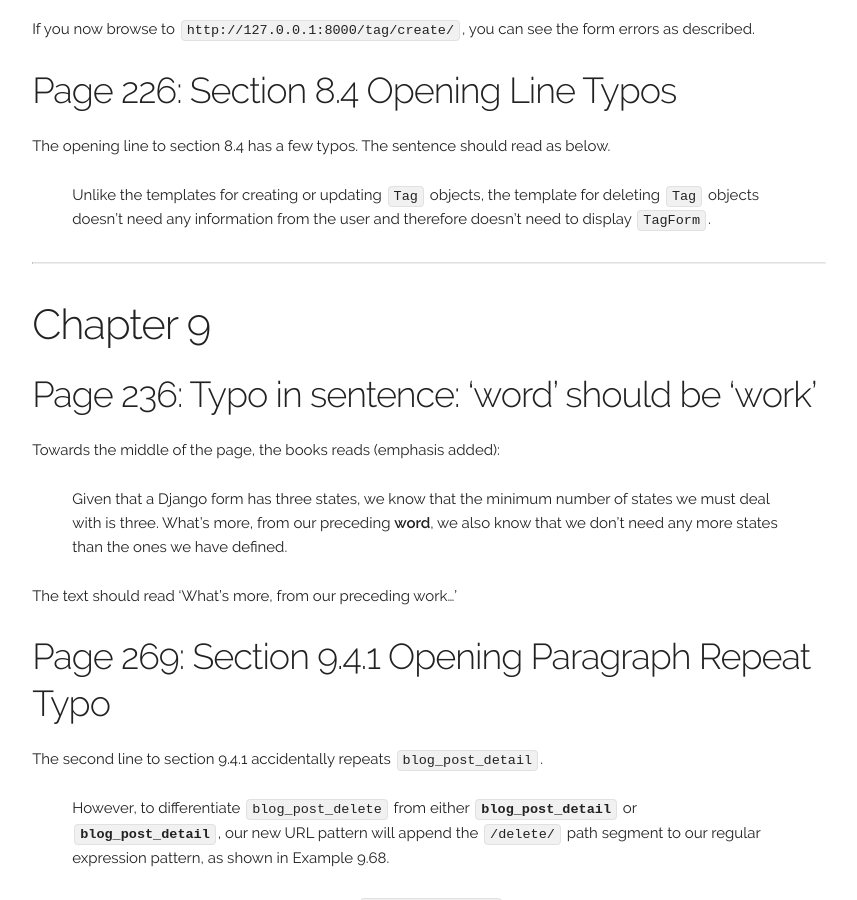
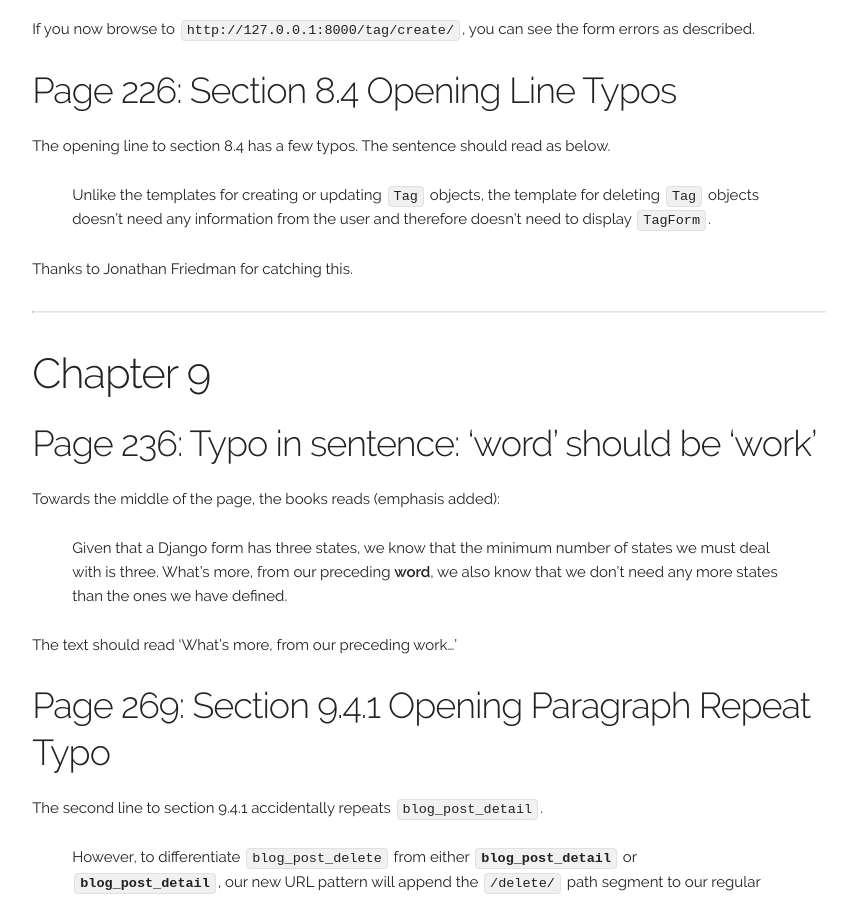
Before and after one commit to jambonrose/django-unleashed.com, a Jekyll site: the page built from src/errata.html, in a window 1280 px wide and 900 px high, scrolled down 6524 px. Shown: the whole window, without its empty margins (211-1068 px from the left). Built offline with Jekyll 4.4.1, drawn with Linux system fonts in a browser that asks for light colours.

Commit message:
adds credit for error

```diff
--- a/src/_errata/ch08_pg226_section_84_typo.markdown
+++ b/src/_errata/ch08_pg226_section_84_typo.markdown
@@ -11,3 +11,5 @@ read as below.
 > Unlike the templates for creating or updating `Tag` objects, the
   template for deleting `Tag` objects doesn’t need any information from
   the user and therefore doesn’t need to display `TagForm`.
+
+Thanks to Jonathan Friedman for catching this.
```
